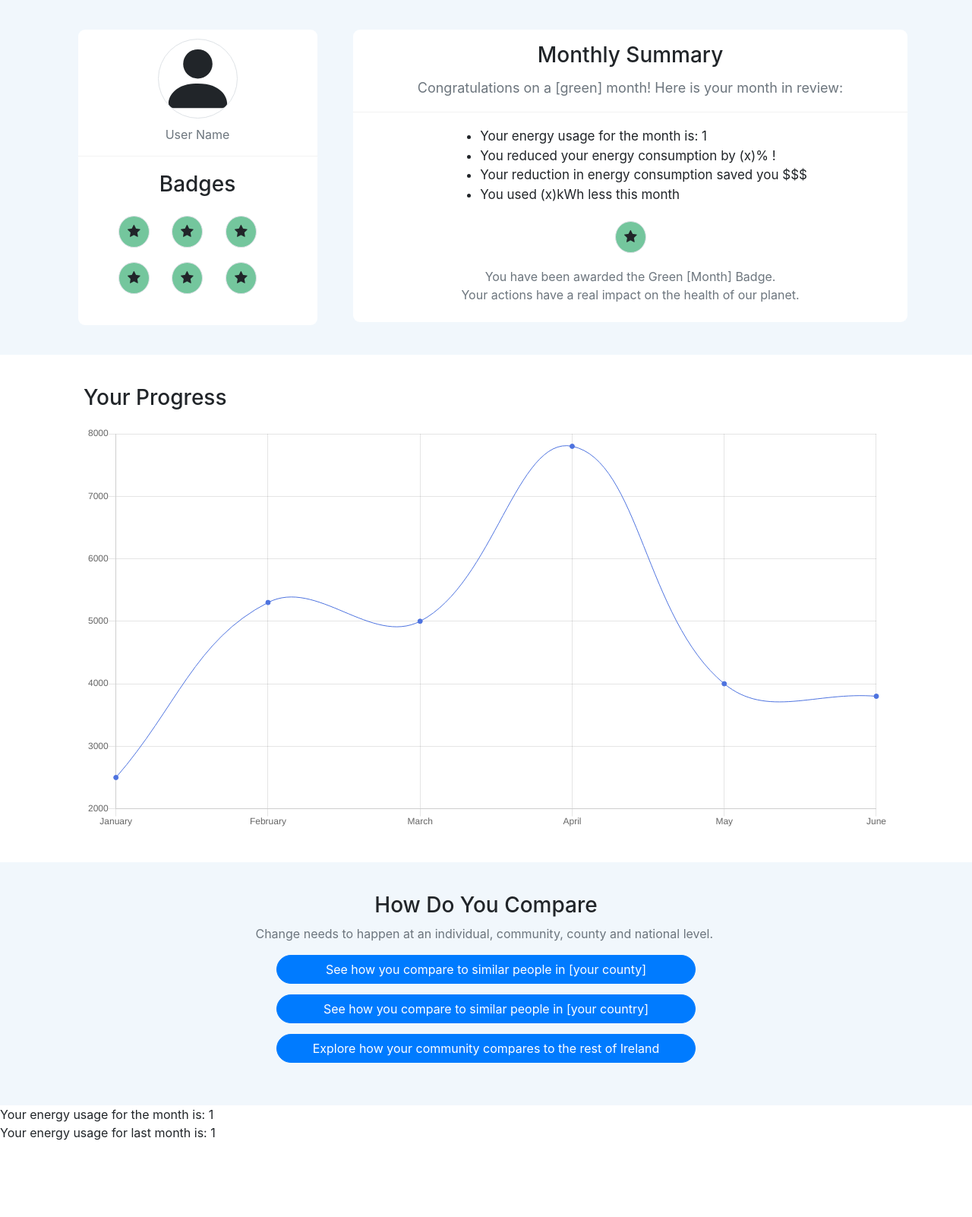
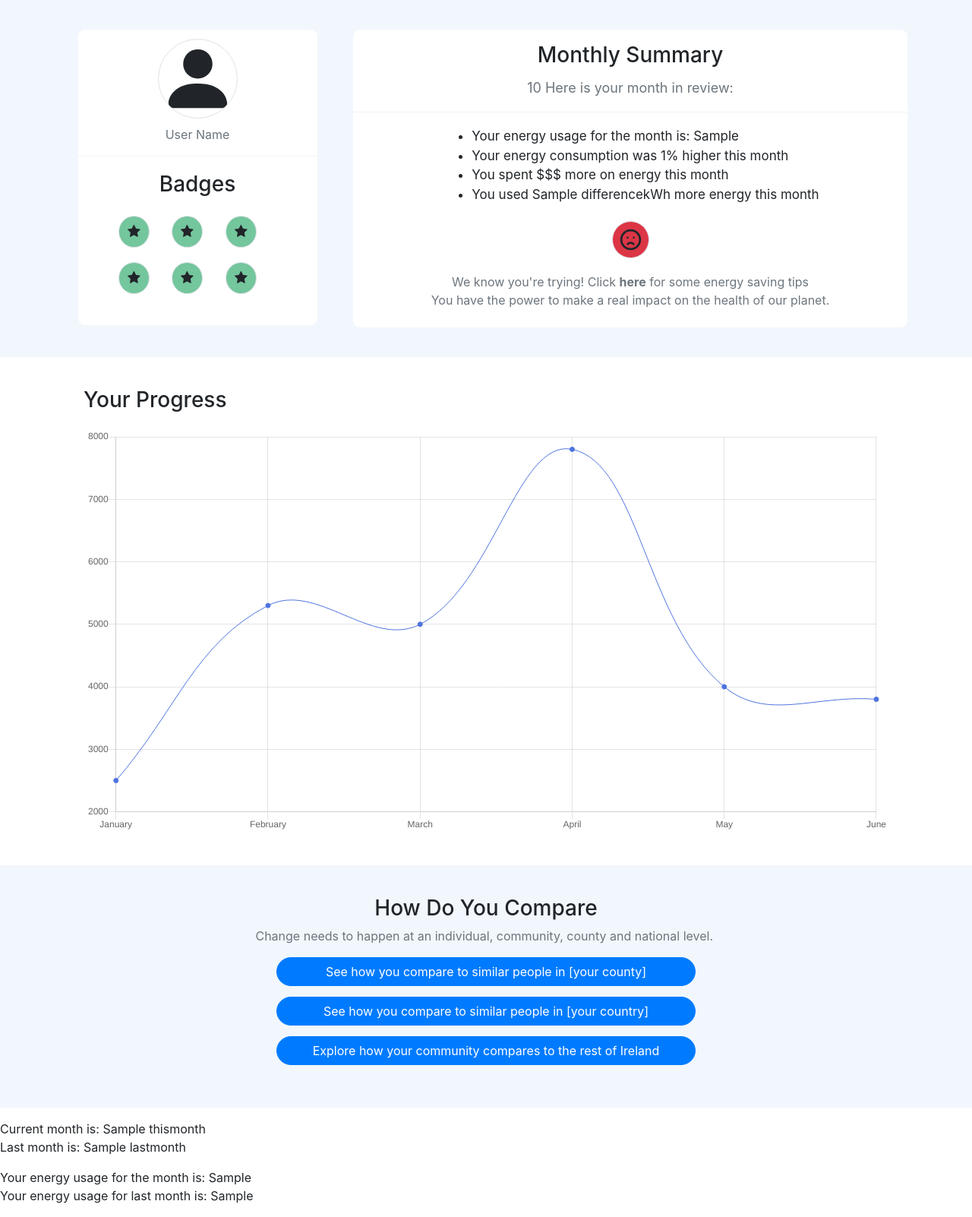
Before and after one commit to CONORWEAVER/Conserveire, a Django app: template templates/webapp/feedback.html in a window 1280 px wide. Shown: the part 72-1674 px from the top of the page at 76% size. Before the commit the page ends 1573 px from the top, so only its background shows below. Run offline with Django 3.2, Linux system fonts and the light colour scheme; tables that the repository leaves empty hold one stand-in row (values such as "Sample post"); the template is opened without the code that fills it: values that come from a table or form of the project are taken from there, most other values are stand-ins (such as "Sample title", 1, 10 or a date in 2020); some libraries are stand-ins or nearby versions.

Commit message:
commit 10/04

```diff
--- a/LearningProject/forms.py
+++ b/LearningProject/forms.py
@@ -44,5 +44,5 @@ class EditProfileForm(UserChangeForm):
 class UsageForm(ModelForm):
     class Meta:
         model = Usage
-        fields = ['jan', 'feb', 'mar', 'apr', 'may', 'jun',
-                  'jul', 'aug', 'sep', 'oct', 'nov', 'dec']
+        fields = ['Jan', 'Feb', 'Mar', 'Apr', 'May', 'Jun',
+                  'Jul', 'Aug', 'Sep', 'Oct', 'Nov', 'Dec']
--- a/LearningProject/models.py
+++ b/LearningProject/models.py
@@ -33,17 +33,17 @@ post_save.connect(create_profile, sender=User)
 # monthly usage model, unique for logged in user, blank=True for month
 # fields to facilitate partial form submission and conditional field rendering
 class Usage(models.Model):
+    user = models.ForeignKey(User, unique=True, on_delete=models.CASCADE)
+    Jan = models.IntegerField(default=0, blank=True)
+    Feb = models.IntegerField(default=0, blank=True)
+    Mar = models.IntegerField(default=0, blank=True)
+    Apr = models.IntegerField(default=0, blank=True)
+    May = models.IntegerField(default=0, blank=True)
+    Jun = models.IntegerField(default=0, blank=True)
+    Jul = models.IntegerField(default=0, blank=True)
+    Aug = models.IntegerField(default=0, blank=True)
+    Sep = models.IntegerField(default=0, blank=True)
+    Oct = models.IntegerField(default=0, blank=True)
+    Nov = models.IntegerField(default=0, blank=True)
+    Dec = models.IntegerField(default=0, blank=True)
     submitted = models.DateField(auto_now_add='TRUE'),
-    user = models.ForeignKey(User, unique=True, on_delete=models.CASCADE)
-    jan = models.IntegerField(default=0, blank=True)
-    feb = models.IntegerField(default=0, blank=True)
-    mar = models.IntegerField(default=0, blank=True)
-    apr = models.IntegerField(default=0, blank=True)
-    may = models.IntegerField(default=0, blank=True)
-    jun = models.IntegerField(default=0, blank=True)
-    jul = models.IntegerField(default=0, blank=True)
-    aug = models.IntegerField(default=0, blank=True)
-    sep = models.IntegerField(default=0, blank=True)
-    oct = models.IntegerField(default=0, blank=True)
-    nov = models.IntegerField(default=0, blank=True)
-    dec = models.IntegerField(default=0, blank=True)
--- a/templates/webapp/feedback.html
+++ b/templates/webapp/feedback.html
@@ -41,24 +41,46 @@
                     <div id="sidecard" style="margin-top: 20px;border-radius: 9px;">
                         <div id="sidecard-top" style="padding-bottom: 2.5px;border-bottom: 1px solid rgba(33,37,41,0.06) ;">
                             <h3 style="padding-top: 17px;margin-bottom: 0;padding-bottom: 12px;">Monthly Summary</h3>
-                            <p class="text-secondary" style="font-size: 18px;">Congratulations on a [green] month!&nbsp;Here is your month in review:<br></p>
+                            <p class="text-secondary" style="font-size: 18px;">{{ progress_check }}&nbsp;Here is your month in review:<br></p>
                         </div>
+{#conditionally render specific metrics and congratulate user when they have had a green month#}
+                        {% if greenmonth %}
                         <div id="sidecard-body" class="sidecard-body" style="padding-top: 19px;padding-bottom: 8px;">
                             <ul class="text-left" style="font-size: 17px;margin: 0px;margin-bottom: 0;">
-                                <li>
-                                    {% for usage in data1 %}
-                                            Your energy usage for the month is: {{ usage.mar }}
-                                        {% endfor %}
-                                </li>
-                                <li>You reduced your energy consumption by (x)% !</li>
+                                <li>Your energy usage for the month is: {{ data2 }}</li>
+                                <li>You reduced your energy consumption by {{ percentage_change }}% !</li>
                                 <li>Your reduction in energy consumption saved you $$$&nbsp;</li>
-                                <li>You used (x)kWh less this month</li>
+                                <li>You used {{ difference }}kWh less this month</li>
                             </ul>
                         </div>
+
                         <div id="sidecard-bottom">
                             <p data-bss-hover-animate="swing" style="margin: 0;padding-bottom: 14px;padding-top: 14px;"><i class="fa fa-star border rounded-circle rubberBand animated" style="background: #74c69d;padding: 11px;font-size: 18px;"></i><br></p>
                             <p class="text-secondary" style="font-size: 16px;margin: 0;padding-top: 5px;">You have been awarded the Green [Month] Badge.<br>Your actions have a real impact on the health of our planet. <br><br></p>
                         </div>
+
+{#conditionally render if user failed to reduce consumption#}
+                        {% else %}
+
+                            <div id="sidecard-body" class="sidecard-body" style="padding-top: 19px;padding-bottom: 8px;">
+                            <ul class="text-left" style="font-size: 17px;margin: 0px;margin-bottom: 0;">
+                                <li>Your energy usage for the month is: {{ data2 }}</li>
+                                <li>Your energy consumption was {{ percentage_change }}% higher this month</li>
+                                <li>You spent $$$ more on energy this month&nbsp;</li>
+                                <li>You used {{ difference }}kWh more energy this month</li>
+                            </ul>
+                        </div>
+
+
+
+                           <div id="sidecard-bottom">
+                            <p data-bss-hover-animate="swing" style="margin: 0;padding-bottom: 14px;padding-top: 14px;"><svg xmlns="http://www.w3.org/2000/svg" width="1em" height="1em" viewBox="0 0 24 24" fill="none" class="border rounded-circle rubberBand animated" style="background: var(--danger);padding: 7px;font-size: 49px;">
+                                    <path d="M9.17163 16.1716C10.7337 14.6095 13.2664 14.6095 14.8285 16.1716M9 10H9.01M15 10H15.01M21 12C21 16.9706 16.9706 21 12 21C7.02944 21 3 16.9706 3 12C3 7.02944 7.02944 3 12 3C16.9706 3 21 7.02944 21 12Z" stroke="currentColor" stroke-width="2" stroke-linecap="round" stroke-linejoin="round"></path>
+                                </svg><br></p>
+                            <p class="text-secondary" style="font-size: 16px;margin: 0;padding-top: 5px;">We know you're trying! Click <strong>here</strong>&nbsp;for some energy saving tips<br>You have the power to make a real impact on the health of our planet. <br><br></p>
+                        </div>
+
+                        {% endif %}
                     </div>
                 </div>
             </div>
@@ -95,13 +117,25 @@
     </section>
 
     <p>
-{% for usage in data1 %}
-            Your energy usage for the month is: {{ usage.aug }}
-            <br>
-            Your energy usage for last month is: {{ usage.jul }}
-        {% endfor %}
+{#{% for usage in data1 %}#}
+{#            Your energy usage for the month is: {{ usage.Aug }}#}
+{#            <br>#}
+{#            Your energy usage for last month is: {{ usage.Jul }}#}
+{#{% endfor %}#}
+
+    <p>
+    Current month is: {{ thismonth }}
+        <br>
+    Last month is: {{ lastmonth }}
+    </p>
+
+
+    <p>
+    Your energy usage for the month is: {{ data2 }}
+        <br>
+    Your energy usage for last month is: {{ data3 }}
+    </p>
 
 
 
-    </p>
 {% endblock %}
```
Also changed, not shown: LearningProject/views.py (+48 -11 lines), templates/webapp/monthly_use_form.html (+12 -12 lines), LearningProject/migrations/0013_auto_20210326_1424.py (added).
